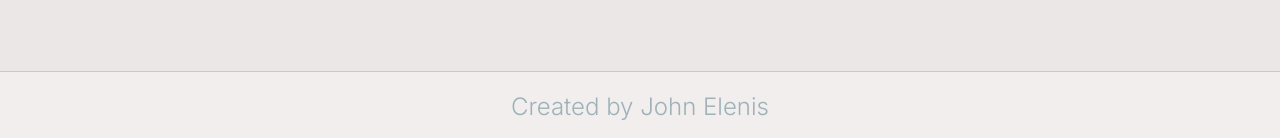
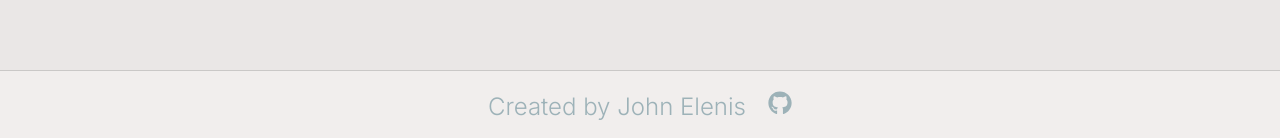
Before and after one commit to jelenis/decode-book, a React (Vite) app in the folder frontend/: page / in a window 1280 px wide. Shown: the part 659-797 px from the top of the page. Built offline with nearby package versions, Linux system fonts and the light colour scheme; a web font is replaced by a local one; what ldrs would draw is missing.

Commit message:
added github link

```diff
--- a/frontend/src/App.tsx
+++ b/frontend/src/App.tsx
@@ -1,8 +1,11 @@
 import HomePage from './components/home/HomePage';
 import { QueryClient, QueryClientProvider } from '@tanstack/react-query';
 import { GiWhiteBook } from 'react-icons/gi';
+import { FaGithub } from "react-icons/fa";
+
 
 const queryClient = new QueryClient();
+
 
 /**
  * Root component wrapping the app with React Query provider.
@@ -10,16 +13,21 @@ const queryClient = new QueryClient();
 function App() {
   return (
     <QueryClientProvider client={queryClient}>
+
+      {/* Container will center the content and provide maximum width */}
       <div className='container'>
         <h1 className="page-title">
             Decode Book <GiWhiteBook />
         </h1>
         <h2 className="page-subtitle">AI Powered Electrical Code</h2>
+
+        {/* HomePage contains the main application */}
         <HomePage />
       </div>
 
+      {/* Webpage footer */}
       <div className='page-footer'>
-        Created by John Elenis
+        Created by John Elenis <a href='https://github.com/jelenis'><FaGithub/></a>
       </div>
     </QueryClientProvider>
   );
--- a/frontend/src/index.css
+++ b/frontend/src/index.css
@@ -93,7 +93,10 @@ body, body, #root {
 }
 
 .page-footer {
-  text-align: center;
+  display: flex;
+  justify-content: center;
+  align-items: center;
+  gap: 1.1rem;
   margin: 0;
   border-top: 1px solid rgba(0, 0, 0, 0.16);
   color: var(--text-subtle);
@@ -102,6 +105,10 @@ body, body, #root {
   font-size: 1.2rem;
   font-weight: 300;
 }
+.page-footer a {
+  color: inherit;
+}
+
 
 /* =====================
    Typography
@@ -112,11 +119,10 @@ h1 {
   font-weight: 800;
   line-height: 1.1;
 }
-
-/* very small screens */
 .page-title svg {
   vertical-align: middle;
 }
+/* very small screens */
 @media (max-width: 400px) {
   .page-title {
     font-size: 2.1rem;
```
